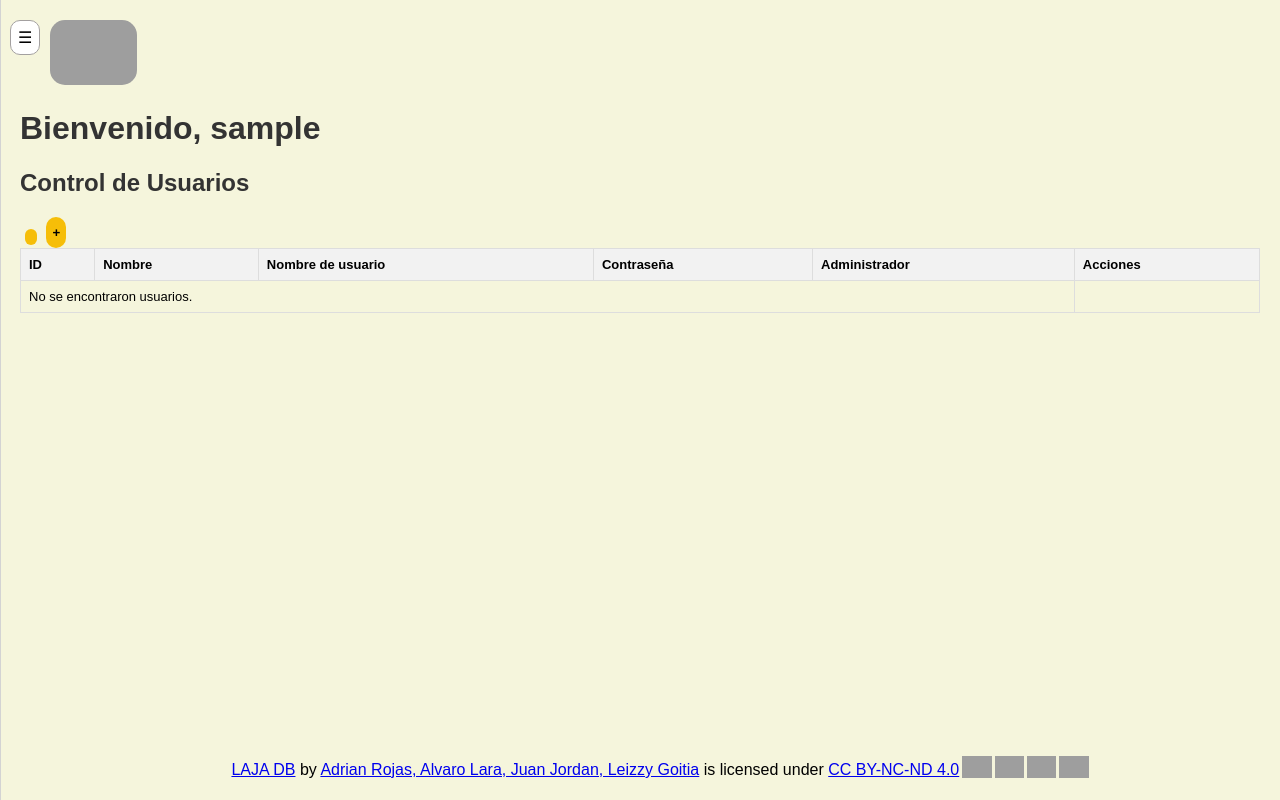
After one commit to radrian05/laja-db, a PHP site: page /views/userControl.php in a window 1280 px wide. The commit adds this page. Run offline with PHP 8.4, Linux system fonts and the light colour scheme; the visitor is signed in with stand-in values (Sample User, id 1); data that the repository does not hold is empty; grey boxes are pictures that could not be loaded.

Commit message:
control de usuarios wip

```diff
--- a/models/User.php
+++ b/models/User.php
@@ -27,7 +27,12 @@ class User {
 
     }
 
-    //Registro del usuario enla base de datos
+    public function getUsers() {
+        $this->db->query('SELECT * FROM users');
+        return $this->db->resultSet();
+    }
+
+    //Registro del usuario en la base de datos
     public function register($data){
         $this->db->query('INSERT INTO users (userName, userUid, userPwd, IS_ADMIN) VALUES (:name, :Uid, :password, :is_admin)');
 
--- a/views/sidebar.php
+++ b/views/sidebar.php
@@ -5,6 +5,7 @@ function generateSidebar($current_page) {
     $pages = [
         'home.php' => 'Inicio',
         'dashboard.php' => 'Lista de Productos',
+        'userControl.php' => 'Usuarios',
         '../controllers/Users.php?q=logout' => 'Cerrar Sesión'
     ];
 
--- /dev/null
+++ b/views/userControl.php
@@ -0,0 +1,57 @@
+<?php
+    include_once '../helpers/session_helper.php';
+    ensureLoggedIn();
+    require_once 'sidebar.php';
+    require_once 'users.php';
+?>
+
+<!DOCTYPE html>
+<html>
+    <head>
+        <meta charset="UTF-8">
+        <meta http-equiv="X-UA-Compatible" content="IE=edge">
+        <meta name="viffewport" content="width=device-width, initial-scale=1.0">
+        <title>Usuarios</title>
+        <link rel="stylesheet" href="dashboard.css" type="text/css">
+    </head>
+
+    <?php generateSidebar(basename($_SERVER['PHP_SELF'])); ?>
+
+    <body>
+        <main>
+            <span class="toggle">&#9776;</span>
+            <img class="logo" src="logo.jpeg">
+            <h1 id="index-text">Bienvenido, <?php echo explode(" ", $_SESSION['userName'])[0]; ?> </h1>
+            <section class="user-list">
+                <h2>Control de Usuarios</h2>
+                <div class="button-containter">
+                    <button id="toggler"placeholder></button>
+                    <button class="add">+</button>
+                </div>
+                <table>
+                <thead>
+                    <tr>
+                        <th>ID</th>
+                        <th>Nombre</th>
+                        <th>Nombre de usuario</th>
+                        <th>Contraseña</th>
+                        <th>Administrador</th>
+                        <th>Acciones</tr>
+                    </tr>
+                </thead>
+                <tbody>
+                    <?php generateTable(); ?>
+                </tbody>
+            </section>
+
+        </main>
+
+        <footer>
+            <p xmlns:cc="http://creativecommons.org/ns#" xmlns:dct="http://purl.org/dc/terms/"><a property="dct:title" rel="cc:attributionURL" href="https://github.com/radrian05/laja-db">LAJA DB</a> by <a rel="cc:attributionURL dct:creator" property="cc:attributionName" href="https://github.com/radrian05">Adrian Rojas, Alvaro Lara, Juan Jordan, Leizzy Goitia</a> is licensed under <a href="https://creativecommons.org/licenses/by-nc-nd/4.0/?ref=chooser-v1" target="_blank" rel="license noopener noreferrer" style="display:inline-block;">CC BY-NC-ND 4.0<img style="height:22px!important;margin-left:3px;vertical-align:text-bottom;" src="https://mirrors.creativecommons.org/presskit/icons/cc.svg?ref=chooser-v1" alt=""><img style="height:22px!important;margin-left:3px;vertical-align:text-bottom;" src="https://mirrors.creativecommons.org/presskit/icons/by.svg?ref=chooser-v1" alt=""><img style="height:22px!important;margin-left:3px;vertical-align:text-bottom;" src="https://mirrors.creativecommons.org/presskit/icons/nc.svg?ref=chooser-v1" alt=""><img style="height:22px!important;margin-left:3px;vertical-align:text-bottom;" src="https://mirrors.creativecommons.org/presskit/icons/nd.svg?ref=chooser-v1" alt=""></a></p>
+        </footer>
+
+        <script src="sidebar.js"></script>
+        <script src="dashboard.js"></script>
+        <script src="alert.js"></script>
+    </body>
+</html>
--- /dev/null
+++ b/views/users.php
@@ -0,0 +1,28 @@
+<?php
+require_once '../models/User.php';
+
+function generateTable() {
+    $userModel = new User(); // Crear instancia del modelo
+    $users = $userModel->getUsers(); // Obtener la lista de usuarios
+
+    if ($users) {
+        foreach ($users as $user): ?>
+            <tr id='<?php echo $user->userId; ?>'>
+                <td><?php echo $user->userId; ?></td>
+                <td><?php echo $user->userName; ?></td>
+                <td><?php echo $user->userUid; ?></td>
+                <td>********************************</td>
+                <td><?php echo $user->IS_ADMIN ? 'Sí' : 'No'; ?></td>
+                <td>
+                    <button>Editar</button>
+                    <button>Remover</button>
+                </td>
+            </tr>
+        <?php endforeach;
+    } else { ?>
+        <tr>
+            <td colspan="5">No se encontraron usuarios.</td>
+        </tr>
+    <?php }
+}
+?>
```
Also changed, not shown: controllers/users.php (+4 -10 lines).
